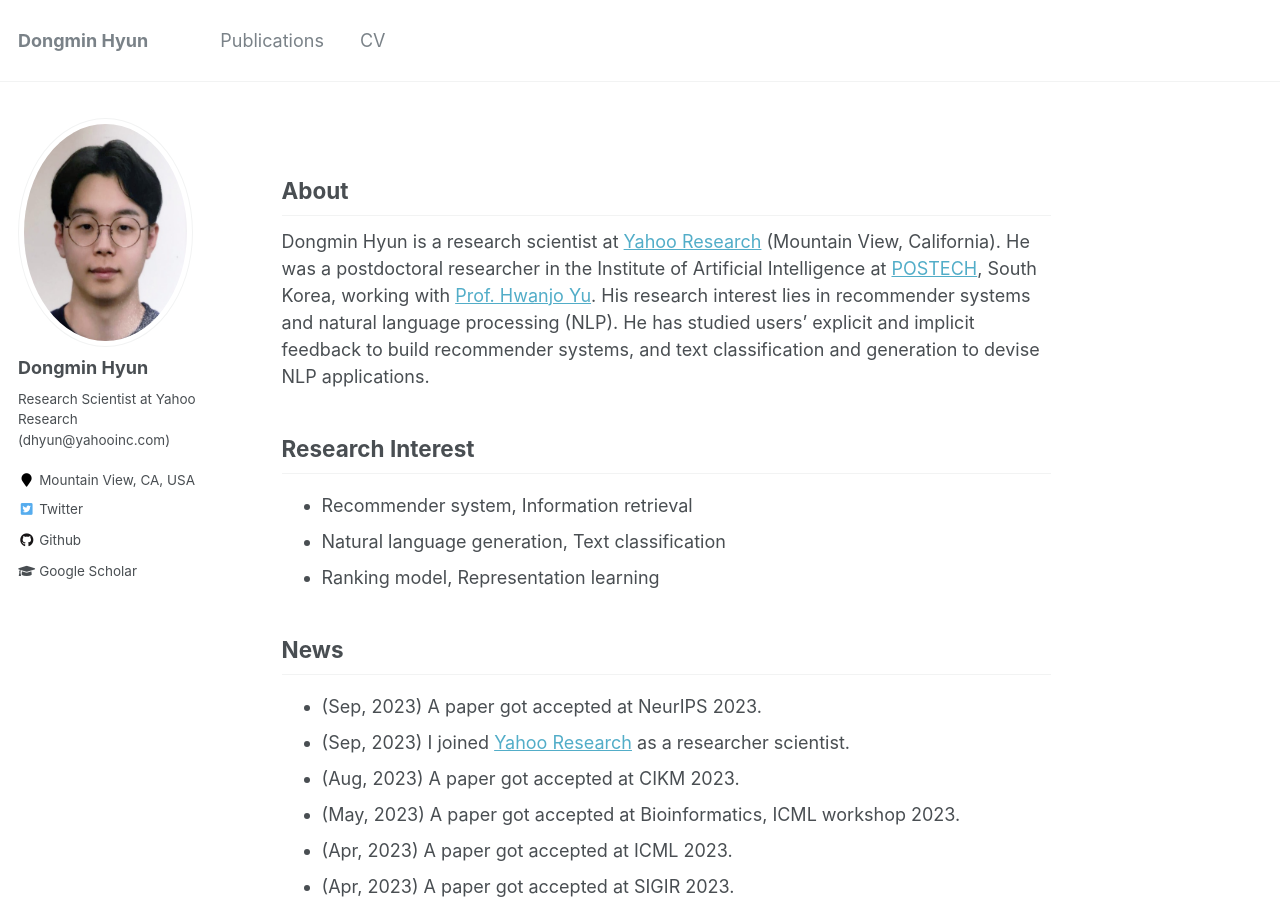
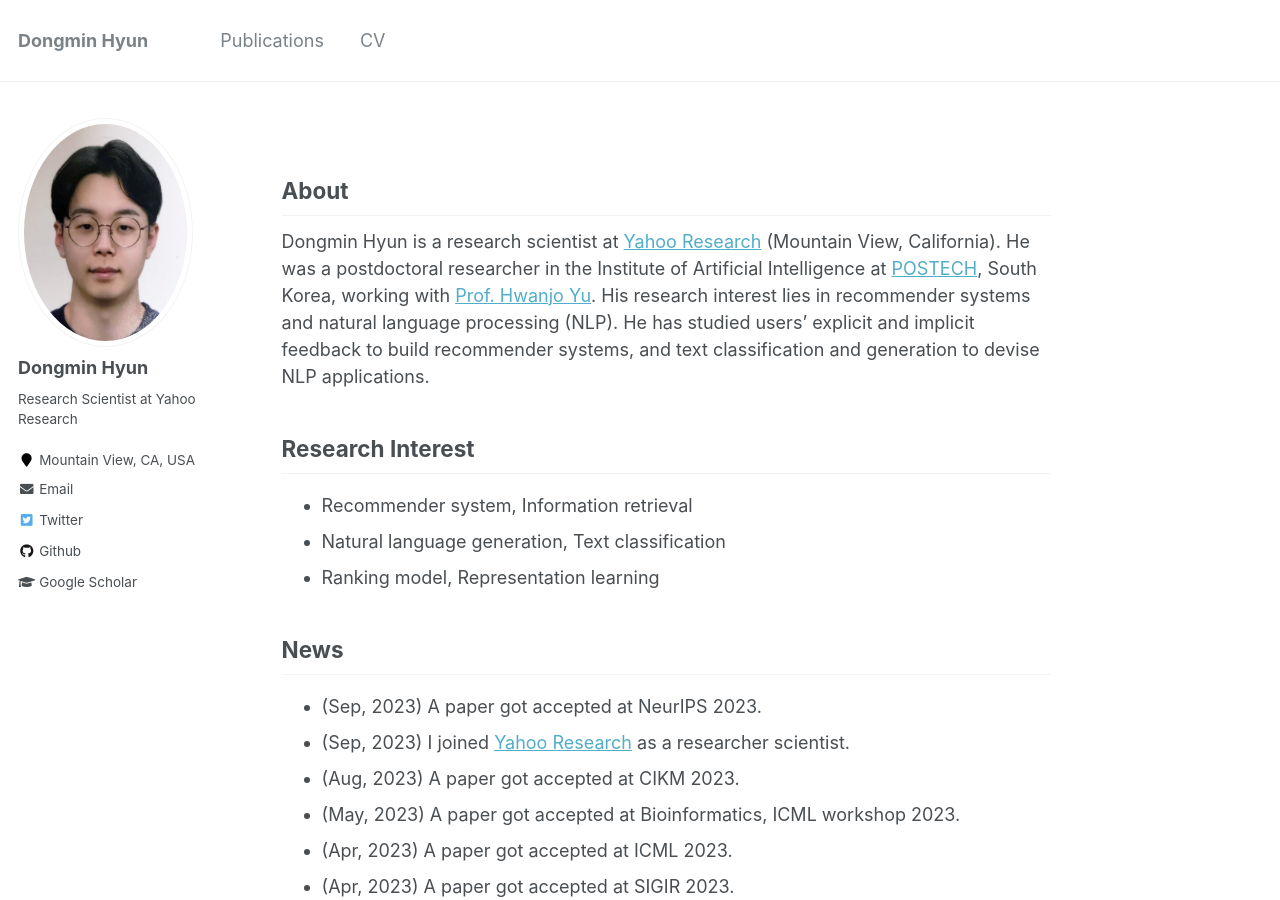
Before and after one commit to dmhyun/dmhyun.github.io, a Jekyll site: the page built from _pages/about.md, in a window 1280 px wide and 900 px high. Built offline with Jekyll 4.4.1, drawn with Linux system fonts in a browser that asks for light colours.

Commit message:
Update _config.yml

```diff
--- a/_config.yml
+++ b/_config.yml
@@ -82,12 +82,12 @@ analytics:
 author:
   name             : "Dongmin Hyun"
   avatar           : "dmh.jpeg"
-  bio              : "Research Scientist at Yahoo Research (dhyun@yahooinc.com)"
+  bio              : "Research Scientist at Yahoo Research"
   location         : "Mountain View, CA, USA"
   employer         :
   #pubmed           : "https://www.ncbi.nlm.nih.gov/pubmed/?term=john+snow"
   googlescholar    : "https://scholar.google.com/citations?user=UkmiMawAAAAJ"
-  email            :
+  email            : "dm.hyun@outlook.com"
   researchgate     :  # example: "https://www.researchgate.net/profile/yourprofile"
   uri              :
   bitbucket        :
```
